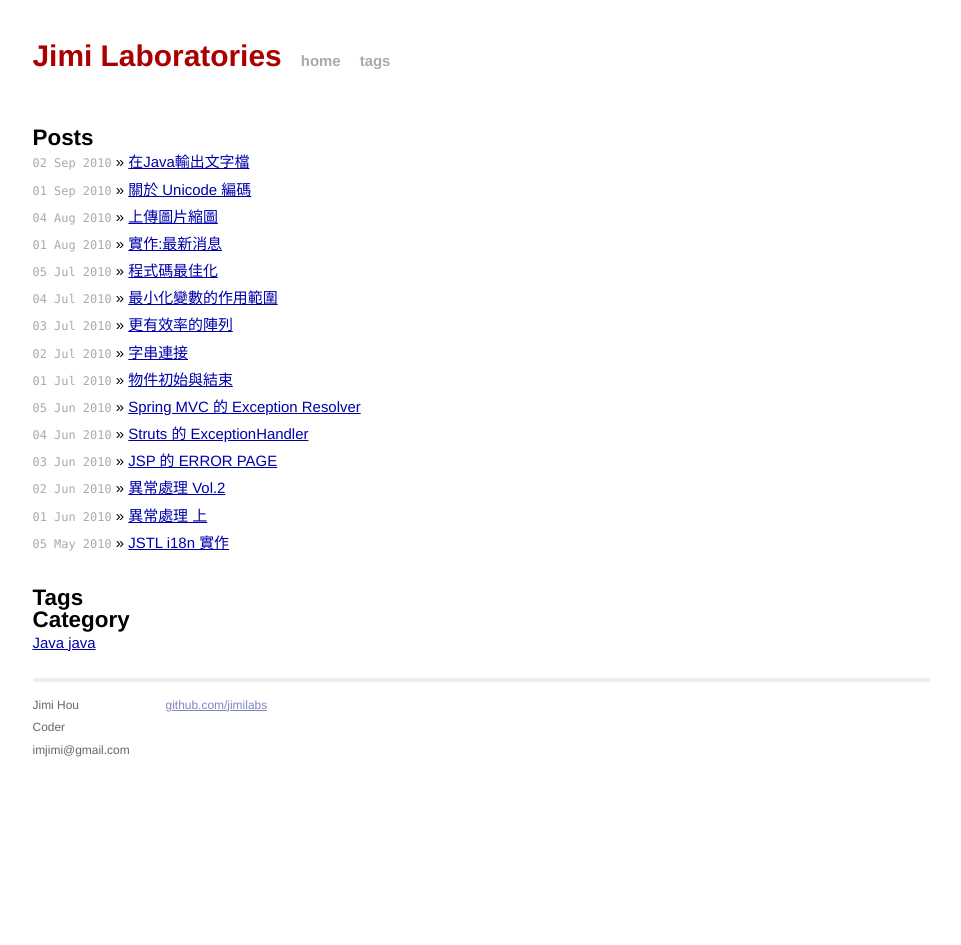
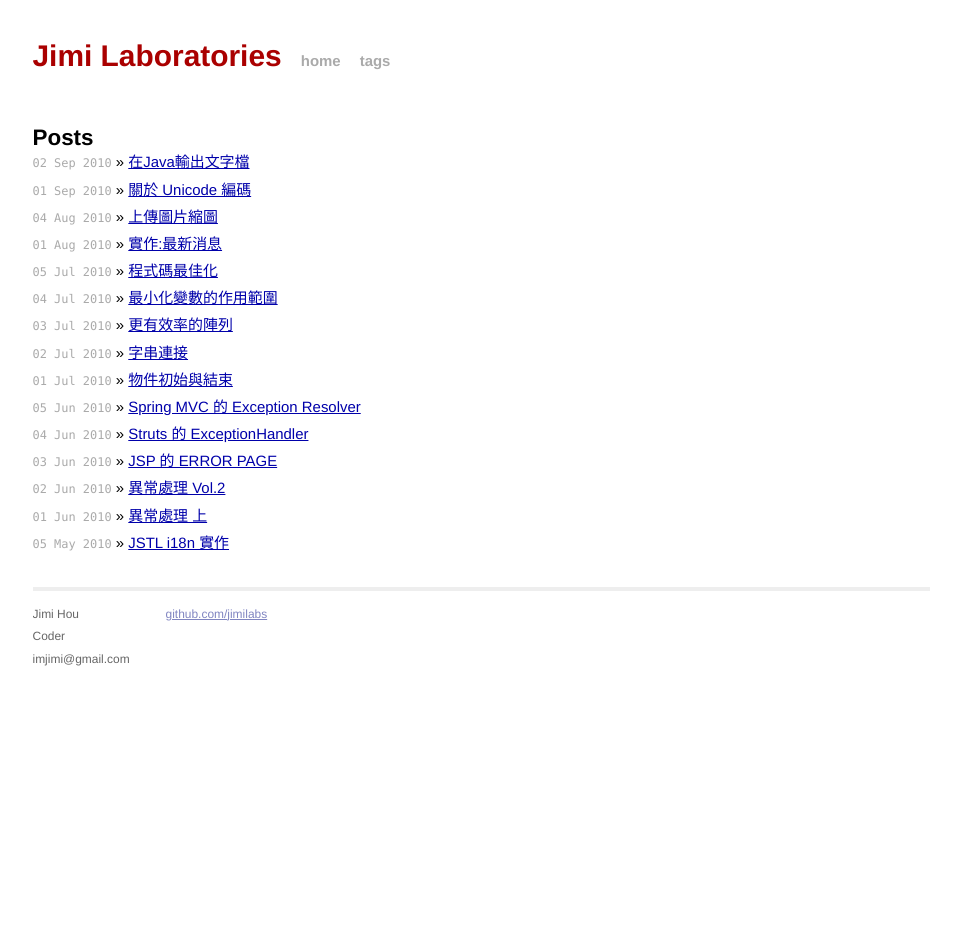
Before and after one commit to jimilabs/jimilabs.github.io, a Jekyll site: the page built from index.html, in a window 1280 px wide. Shown: the whole page, without its empty margins (159-1120 px from the left). Built offline with Jekyll 4.4.1, drawn with Linux system fonts in a browser that asks for light colours; Markdown is read by kramdown in place of the engine named in the settings.

Commit message:
no message
Signed-off-by: Jimi Labs <root@jimilabs.com>

```diff
--- a/index.html
+++ b/index.html
@@ -5,37 +5,9 @@ title: Jimi Laboratories
 
 <div id="home">
     <h2>Posts</h2>
-        <ul class="posts">
-            {% for post in site.posts %}
-            <li><span>{{ post.date | date_to_string }}</span> &raquo; <a href="{{ post.url }}">{{ post.title }}</a></li>
-            {% endfor %}
-        </ul>
-
-    <div id="tags">
-        <h2>Tags</h2>
-        <ul class="tag-box inline">
-        {% for item in (0..num_words) %}{% unless forloop.last %}
-        {% capture this_word %}{{ tag_words[item] | strip_newlines }}{% endcapture %}
-            <li><a href="#{{ this_word | cgi_escape }}">{{ this_word }} <span>{{ site.tags[this_word].size }}</span></a></li>
-            {% endunless %}{% endfor %}
-        </ul>
-
-   {% for item in (0..num_words) %}{% unless forloop.last %}
-     {% capture this_word %}{{ tag_words[item] | strip_newlines }}{% endcapture %}
-   <h2 id="{{ this_word | cgi_escape }}">{{ this_word }}</h2>
-   <ul class="posts">
-     {% for post in site.tags[this_word] %}{% if post.title != null %}
-     <li itemscope><span class="entry-date"><time datetime="{{ post.date | date_to_xmlschema }}" itemprop="datePublished">{{ post.date | date: "%B %d, %Y" }}</time></span> &raquo; <a href="{{ post.url }}">{{ post.title }}</a></li>
-     {% endif %}{% endfor %}
-   </ul>
-   {% endunless %}{% endfor %}
- </div>
-
-
-  <h2>Category</h2>
-  {% for category in site.categories %}
-    <a href="/{{ category | first | slugize }}/">
-        {{ category | first }}
-    </a>
-  {% endfor %}
+    <ul class="posts">
+        {% for post in site.posts %}
+        <li><span>{{ post.date | date_to_string }}</span> &raquo; <a href="{{ post.url }}">{{ post.title }}</a></li>
+        {% endfor %}
+    </ul>
 </div>
```
